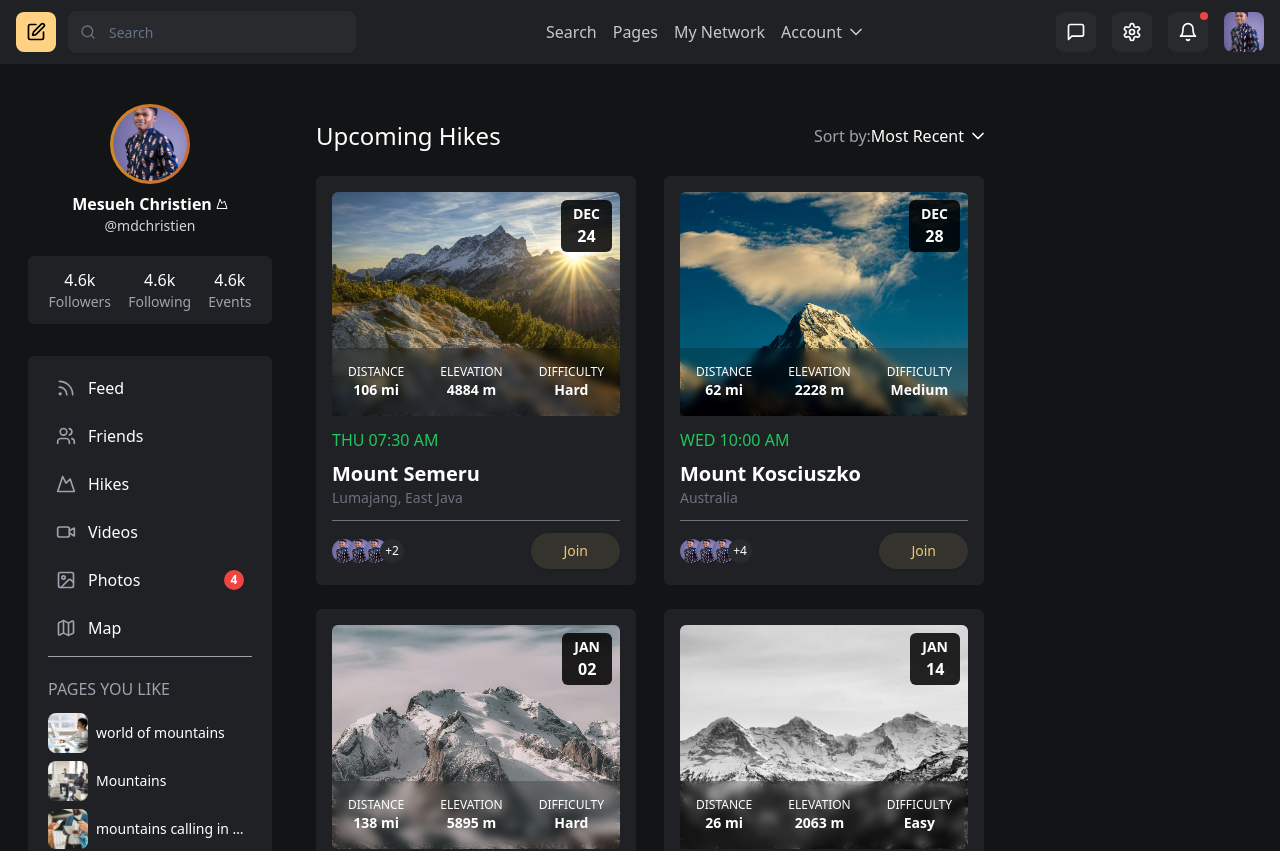
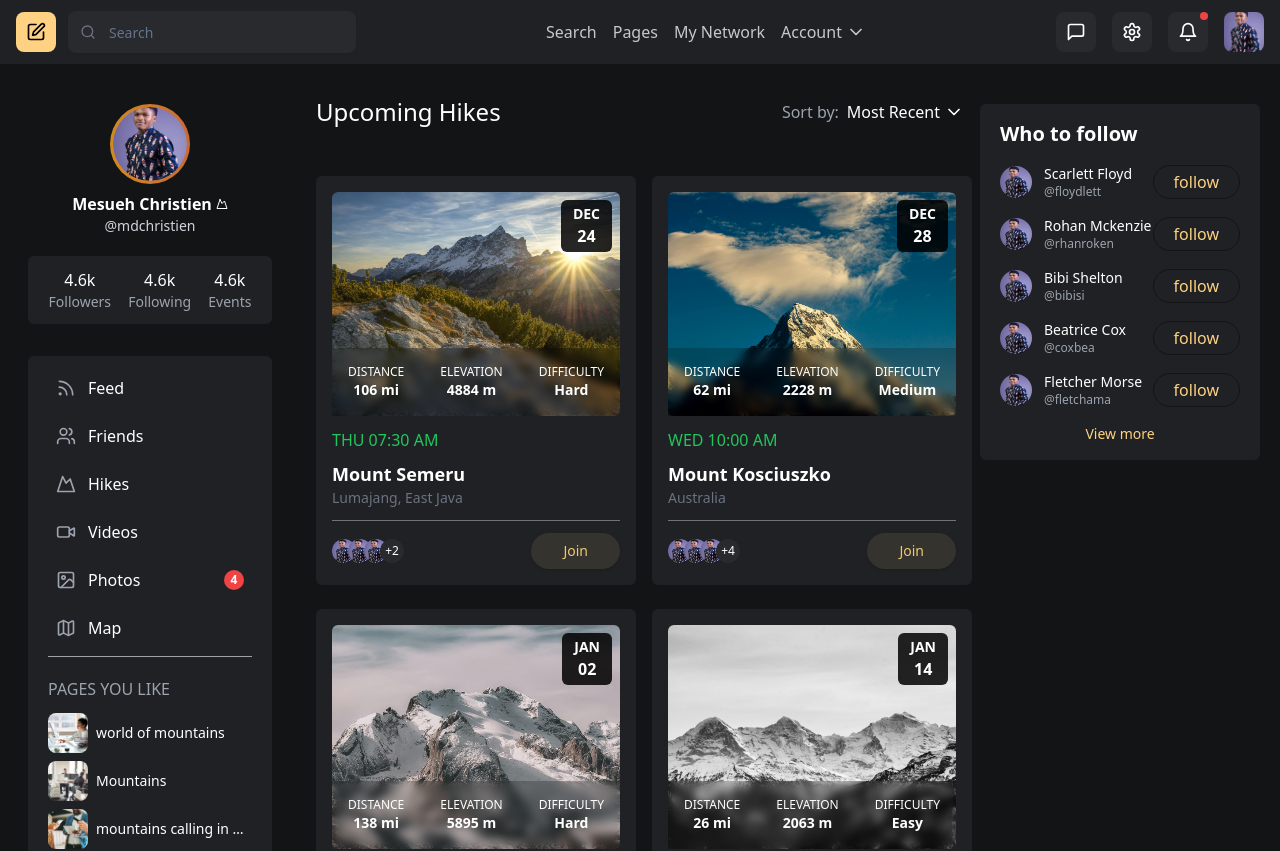
Before and after one commit to christienMD/social-media-hiker-app, a React (Vite) app: page / in a window 1280 px wide. Shown: the top 851 px of the page. Built offline with nearby package versions, Linux system fonts and the light colour scheme.

Commit message:
Build the aside right section

```diff
--- a/src/App.tsx
+++ b/src/App.tsx
@@ -1,4 +1,5 @@
-import AsideContent from "./components/AsideContent";
+import AsideContent from "./components/AsideContentLeft";
+import AsideRight from "./components/AsideRight";
 import Footer from "./components/Footer";
 import MainSection from "./components/MainSection";
 import Navbar from "./components/Navbar";
@@ -6,10 +7,11 @@ import Navbar from "./components/Navbar";
 function App() {
   return (
     <div className="min-h-screen text-white">
-      <div className="grid grid-cols-1 lg:grid-cols-[300px,1fr,1fr,1fr] grid-rows-[auto,1fr] min-h-screen">
+      <div className="grid grid-cols-1 lg:grid-cols-[300px,1fr,1fr,1fr,300px] grid-rows-[auto,1fr] min-h-screen">
         <Navbar className="col-span-full sticky top-0 z-50" />
-        <AsideContent className="hidden lg:block lg:sticky max-h-[calc(100vh-4rem)] top-16" />
+        <AsideContent className="hidden lg:block lg:sticky max-h-[calc(100vh-4rem)] -top-56" />
         <MainSection className="lg:col-span-3" />
+        <AsideRight className="hidden lg:block lg:sticky max-h-[calc(100vh-4rem)] -top-56" />
       </div>
       <Footer />
     </div>
--- /dev/null
+++ b/src/components/AsideRight.tsx
@@ -0,0 +1,26 @@
+import UserFollowCard from "./main/UserFollowCard";
+import users from "./main/users";
+
+const handleFollow = (userId: string) => {
+  console.log(`Following user with id: ${userId}`);
+};
+
+const AsideRight = ({ className }: { className?: string }) => {
+  return (
+    <aside className={`mt-10 me-5 ${className}`}>
+      <div className="space-y-4 bg-social-bg px-5 py-4 rounded-md">
+        <h2 className="text-xl font-semibold mb-4">Who to follow</h2>
+        {users.map((user) => (
+          <UserFollowCard key={user.id} user={user} onFollow={handleFollow} />
+        ))}
+        <div className="w-full flex items-center justify-center">
+          <button className="text-sm text-social-yellow hover:underline">
+            View more
+          </button>
+        </div>
+      </div>
+    </aside>
+  );
+};
+
+export default AsideRight;
--- a/src/components/CustomButton.tsx
+++ b/src/components/CustomButton.tsx
@@ -4,17 +4,25 @@ import { cn } from "@/lib/utils";
 
 interface Props extends React.ButtonHTMLAttributes<HTMLButtonElement> {
   label: string;
+  size?: "sm" | "md" | "lg";
 }
 
-const CustomButton = ({ label, className, ...props }: Props) => {
+const CustomButton = ({ label, size = "md", className, ...props }: Props) => {
+  const sizeClasses = {
+    sm: "px-6",
+    md: "px-8",
+    lg: "px-10",
+  };
+
   return (
     <Button
       className={cn(
         "bg-[#35332D] text-[#EEC777] hover:bg-[#35332D]/80",
-        "rounded-full px-8 text-sm font-medium",
+        "rounded-full text-sm font-medium py-0",
         "transition-all duration-200 ease-in-out",
         "hover:shadow-md hover:text-[#EEC777]/90",
         "active:bg-[#35332D]/70 active:scale-95",
+        sizeClasses[size],
         className
       )}
       {...props}
--- a/src/components/MainSection.tsx
+++ b/src/components/MainSection.tsx
@@ -1,17 +1,19 @@
 import hikeData from "./main/hikesData";
 import InfoCard from "./main/InfoCard";
 import TopIntro from "./main/TopIntro";
+// import UserFollowCard from "./main/UserFollowCard";
+// import users from "./main/users";
 
 const MainSection = ({ className }: { className: string }) => {
   return (
     <main className={`h-full p-4 ${className}`}>
-      <div className="grid grid-cols-2 gap-6 max-w-2xl">
-        <div className="mt-6 col-span-2">
+      <div className="grid grid-cols-1 md:grid-cols-2 gap-6 max-w-2xl mx-auto">
+        <div className="col-span-full">
           <TopIntro />
         </div>
         {hikeData.map((hike, index) => (
+          <div key={index} className="col-span-1">
             <InfoCard
-            key={index}
               date={hike.date}
               difficulty={hike.difficulty}
               distance={hike.distance}
@@ -22,6 +24,7 @@ const MainSection = ({ className }: { className: string }) => {
               time={hike.time}
               participants={hike.participants}
             />
+          </div>
         ))}
       </div>
     </main>
--- a/src/components/asideContent/AsideLink.tsx
+++ b/src/components/asideContent/AsideLink.tsx
@@ -1,6 +1,6 @@
 import { LucideIcon } from "lucide-react";
 
-type Props = {
+interface Props {
   icon: LucideIcon;
   label: string;
   value?: number;
--- a/src/components/main/InfoCard.tsx
+++ b/src/components/main/InfoCard.tsx
@@ -45,7 +45,7 @@ const InfoCard = ({
       </div>
       <p className="text-green-500 mt-3">{time}</p>
       <div className="mt-2">
-        <h2 className="text-xl font-semibold text-white">{title}</h2>
+        <h2 className="text-lg font-semibold text-white">{title}</h2>
         <p className="text-sm text-gray-500">{location}</p>
       </div>
 
--- a/src/components/main/TopIntro.tsx
+++ b/src/components/main/TopIntro.tsx
@@ -2,10 +2,12 @@ import LinkDropdown from "../navbar/LinkDropdown";
 
 const TopIntro = () => {
   return (
-    <div className="flex items-center justify-between mt-4">
-      <h1 className="text-white capitalize text-2xl">upcoming hikes</h1>
+    <div className="flex flex-col sm:flex-row items-start sm:items-center justify-between mt-4 mb-6">
+      <h1 className="text-white capitalize text-2xl mb-2 sm:mb-0">
+        upcoming hikes
+      </h1>
       <div className="flex items-center">
-        <span className="text-gray-400">Sort by:</span>
+        <span className="text-gray-400 mr-2">Sort by:</span>
         <LinkDropdown label="Most Recent" />
       </div>
     </div>
--- /dev/null
+++ b/src/components/main/UserFollowCard.tsx
@@ -0,0 +1,35 @@
+import { Avatar, AvatarFallback, AvatarImage } from "@/components/ui/avatar";
+
+interface Props {
+  user: {
+    id: string;
+    name: string;
+    username: string;
+    imgUrl: string;
+  };
+  onFollow: (userId: string) => void;
+}
+
+const UserFollowCard = ({ user }: Props) => {
+  const { name, username, imgUrl } = user;
+
+  return (
+    <div className="flex items-center justify-between w-full">
+      <div className="flex items-center space-x-3">
+        <Avatar className="w-8 h-8">
+          <AvatarImage src={imgUrl} alt={name} />
+          <AvatarFallback>{name}</AvatarFallback>
+        </Avatar>
+        <div className="flex flex-col">
+          <span className="text-sm font-medium text-white">{name}</span>
+          <span className="text-xs text-gray-400">@{username}</span>
+        </div>
+      </div>
+      <button className="text-social-yellow border border-social-bg-200 rounded-full px-5 py-1 hover:bg-social-yellow hover:text-social-bg-200">
+        follow
+      </button>
+    </div>
+  );
+};
+
+export default UserFollowCard;
--- /dev/null
+++ b/src/components/main/users.ts
@@ -0,0 +1,34 @@
+const users = [
+  {
+    id: "1",
+    name: "Scarlett Floyd",
+    username: "floydlett",
+    imgUrl: "images/mdprofile.jpg"
+  },
+  {
+    id: "2",
+    name: "Rohan Mckenzie",
+    username: "rhanroken",
+    imgUrl: "images/mdprofile.jpg"
+  },
+  {
+    id: "3",
+    name: "Bibi Shelton",
+    username: "bibisi",
+    imgUrl: "images/mdprofile.jpg"
+  },
+  {
+    id: "4",
+    name: "Beatrice Cox",
+    username: "coxbea",
+    imgUrl: "images/mdprofile.jpg"
+  },
+  {
+    id: "5",
+    name: "Fletcher Morse",
+    username: "fletchama",
+    imgUrl: "images/mdprofile.jpg"
+  }
+];
+
+export default users;
```
Also changed, not shown: src/components/AsideContentLeft.tsx (renamed from src/components/AsideContent.tsx). Lines whose indentation alone changed are shown as unchanged.
